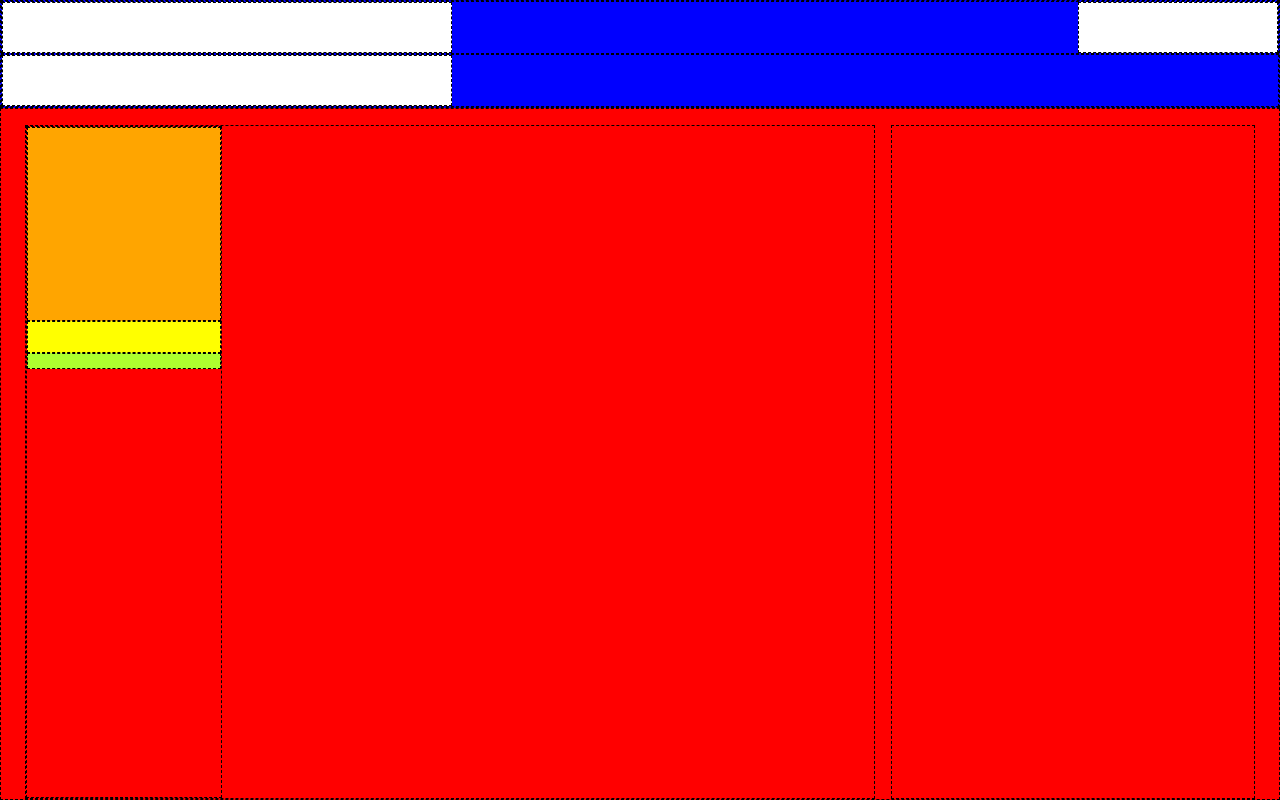
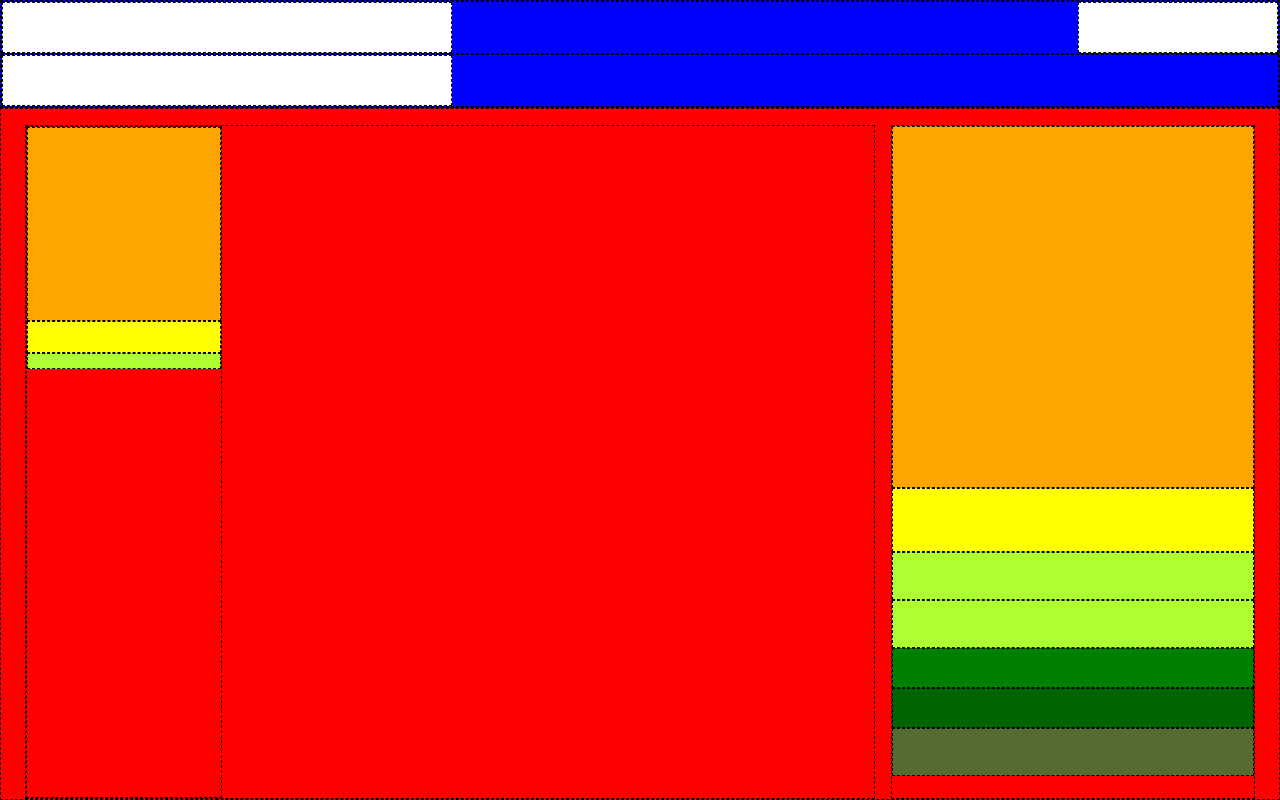
Before and after one commit to diegotosato/html-css-bandcamp, a plain HTML site: page index.html in a window 1280 px wide. Drawn offline with Linux system fonts and the light colour scheme.

Commit message:
add sections to focus side

```diff
--- a/assets/css/style.css
+++ b/assets/css/style.css
@@ -77,6 +77,53 @@ body {
             background-color: greenyellow;
         }
     }
+
+
+
+    #focus{
+
+        .focus-cover{
+            width: 100%;
+            aspect-ratio: 1 / 1;
+            background-color: orange;
+        }
+
+        .focus-title{
+            width: 100%;
+            height: 4rem;
+            background-color: yellow;
+        }
+
+        .focus-go-to{
+            width: 100%;
+            height: 3rem;
+            background-color: greenyellow;
+        }
+
+        .focus-wishlist{
+            width: 100%;
+            height: 3rem;
+            background-color: greenyellow;
+        }
+
+        .focus-info{
+            width: 100%;
+            height: 2.5rem;
+            background-color: green;
+        }
+
+        .focus-profile{
+            width: 100%;
+            height: 2.5rem;
+            background-color: darkgreen;
+        }
+
+        .focus-follow{
+            width: 100%;
+            height: 3rem;
+            background-color: darkolivegreen;
+        }
+    }
 }
 
 
@@ -129,3 +176,8 @@ main {
 .album-card {
     width: calc((100% / 4) - 1rem);
 }
+
+
+#focus{
+    overflow-y: auto;
+}
--- a/index.html
+++ b/index.html
@@ -17,14 +17,22 @@
         </div>
     </header>
     <main class="d-flex">
-        <div class="main-left d-flex">
+        <div id="explore" class="main-left d-flex">
             <div class="album-card">
                 <div class="album-cover"></div>
                 <div class="album-title"></div>
                 <div class="album-genre"></div>
             </div>
         </div>
-        <div class="main-right"></div>
+        <div id="focus" class="main-right">
+            <div class="focus-cover"></div>
+            <div class="focus-title"></div>
+            <div class="focus-go-to"></div>
+            <div class="focus-wishlist"></div>
+            <div class="focus-info"></div>
+            <div class="focus-profile"></div>
+            <div class="focus-follow"></div>
+        </div>
     </main>
 </body>
 </html>
```
